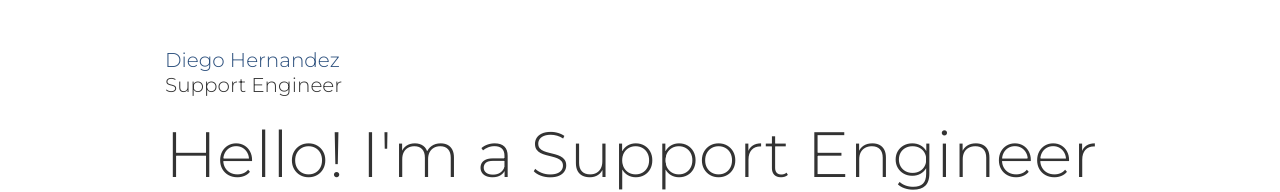
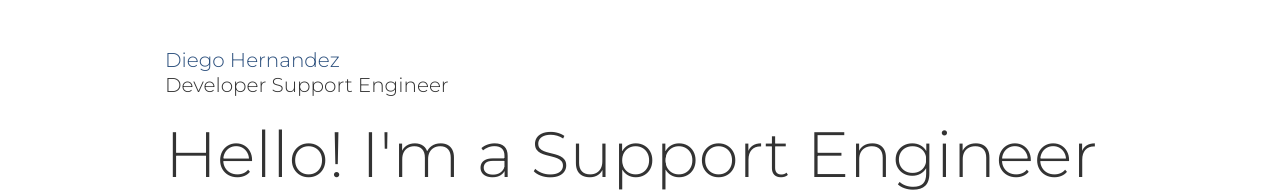
Before and after one commit to dgohdz/my-portfolio, a React (Create React App) app: page / in a window 1280 px wide. Shown: the part 152-344 px from the top of the page. Built offline with nearby package versions, Linux system fonts and the light colour scheme.

Commit message:
Updated title

```diff
--- a/src/sections/Home.js
+++ b/src/sections/Home.js
@@ -12,7 +12,7 @@ export default class Home extends Component {
                 <section>
                     <div className='home-container'>
                         <h1 className='name-title'>Diego Hernandez</h1>
-                        <p className='job-title'>Support Engineer</p>
+                        <p className='job-title'>Developer Support Engineer</p>
                         <h1 className='greeting-heading'>Hello! I'm a Support Engineer looking forward to working with you.</h1>
                     </div>
                     <div className = 'social-button-container'>
```
